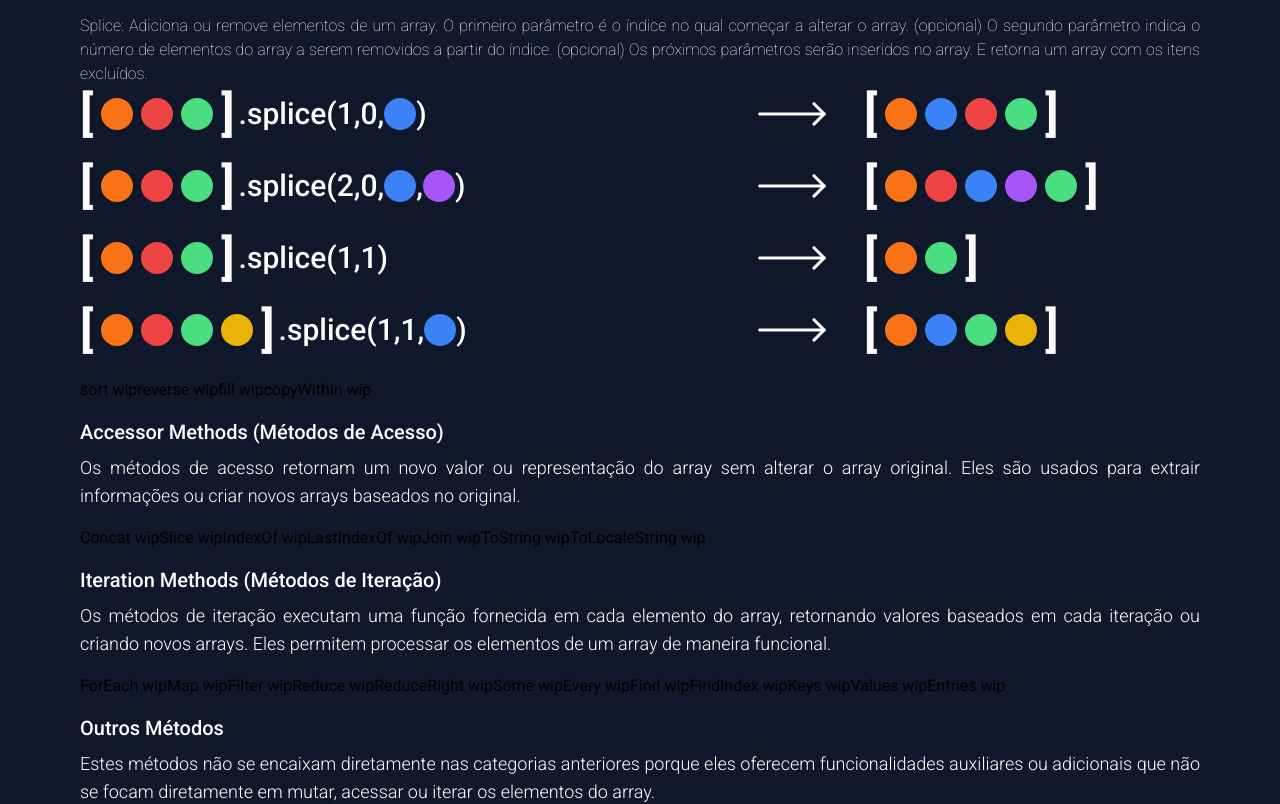
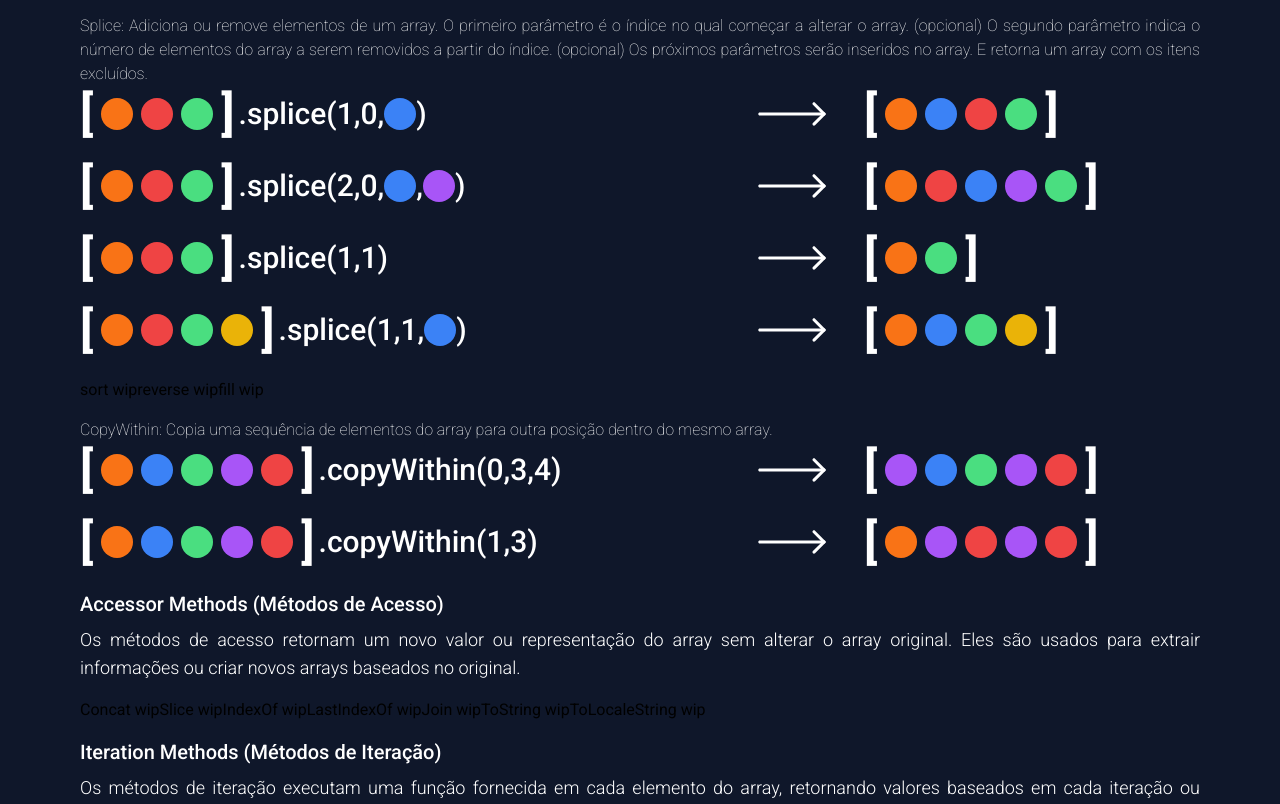
Before and after one commit to eduardodallmann/array-visualised, a Next.js app: page / in a window 1280 px wide. Shown: the part 790-1594 px from the top of the page. Built offline with nearby package versions, Linux system fonts and the light colour scheme.

Commit message:
CopyWithin

```diff
--- a/src/app/components/commons/array-block.tsx
+++ b/src/app/components/commons/array-block.tsx
@@ -13,8 +13,8 @@ export function ArrayBlock({
     <div className="flex items-center lg:gap-2 gap-1 font-bold lg:text-5xl md:text-3xl text-2xl text-white">
       <div>[</div>
       <div className="flex flex-row lg:gap-2 gap-1">
-        {itens.map(({ color, id }) => (
-          <Circle key={id} color={color} id={id} />
+        {itens.map(({ color, id }, index) => (
+          <Circle key={index} color={color} id={id} />
         ))}
       </div>
       <div>]</div>
--- a/src/app/components/commons/function-block.tsx
+++ b/src/app/components/commons/function-block.tsx
@@ -34,7 +34,7 @@ export function FunctionBlock({
     <div className="flex flex-row items-center text-white lg:text-3xl md:text-xl text-lg font-medium md:ml-0 ml-4">
       .{functionName}(
       {itens.map((item, index) => (
-        <Fragment key={item.id}>
+        <Fragment key={index}>
           {item.color && <Circle color={item.color} id={item.id} />}
           {item.element}
           {index < itens.length - 1 && ','}
--- a/src/app/components/mutator-arrays/copy-within.tsx
+++ b/src/app/components/mutator-arrays/copy-within.tsx
@@ -1,3 +1,56 @@
+import { ArrayBlock } from '../commons/array-block';
+import { ArrayFunctionBlockWrapper } from '../commons/array-function-block-wrapper';
+import { Arrow } from '../commons/arrow';
+import { Colors, type CircleType } from '../commons/circle.types';
+import { ExampleWrapper } from '../commons/example-wrapper';
+import {
+  circleGuard,
+  FunctionBlock,
+  type FunctionBlockType,
+} from '../commons/function-block';
+
+const copyWithin1: Array<CircleType> = [
+  { id: crypto.randomUUID(), color: Colors.orange },
+  { id: crypto.randomUUID(), color: Colors.blue },
+  { id: crypto.randomUUID(), color: Colors.green },
+  { id: crypto.randomUUID(), color: Colors.purple },
+  { id: crypto.randomUUID(), color: Colors.red },
+];
+const copyWithinParam1: Array<FunctionBlockType> = [
+  { id: crypto.randomUUID(), element: '0' },
+  { id: crypto.randomUUID(), element: '3' },
+  { id: crypto.randomUUID(), element: '4' },
+];
+const copyWithinResult1: Array<FunctionBlockType> = [...copyWithin1];
+copyWithinResult1.copyWithin(0, 3, 4);
+
+const copyWithin2 = [...copyWithin1];
+const pushParam2: Array<FunctionBlockType> = [
+  { id: crypto.randomUUID(), element: '1' },
+  { id: crypto.randomUUID(), element: '3' },
+];
+const copyWithinResult2: Array<FunctionBlockType> = [...copyWithin1];
+copyWithinResult2.copyWithin(1, 3);
+
 export function CopyWithin() {
-  return <>copyWithin wip</>;
+  return (
+    <>
+      <ExampleWrapper explanation="CopyWithin: Copia uma sequência de elementos do array para outra posição dentro do mesmo array.">
+        <ArrayFunctionBlockWrapper>
+          <ArrayBlock itens={copyWithin1} showBreak />
+          <FunctionBlock functionName="copyWithin" itens={copyWithinParam1} />
+        </ArrayFunctionBlockWrapper>
+        <Arrow />
+        <ArrayBlock itens={copyWithinResult1.filter(circleGuard)} />
+      </ExampleWrapper>
+      <ExampleWrapper>
+        <ArrayFunctionBlockWrapper>
+          <ArrayBlock itens={copyWithin2} showBreak />
+          <FunctionBlock functionName="copyWithin" itens={pushParam2} />
+        </ArrayFunctionBlockWrapper>
+        <Arrow />
+        <ArrayBlock itens={copyWithinResult2.filter(circleGuard)} />
+      </ExampleWrapper>
+    </>
+  );
 }
```
